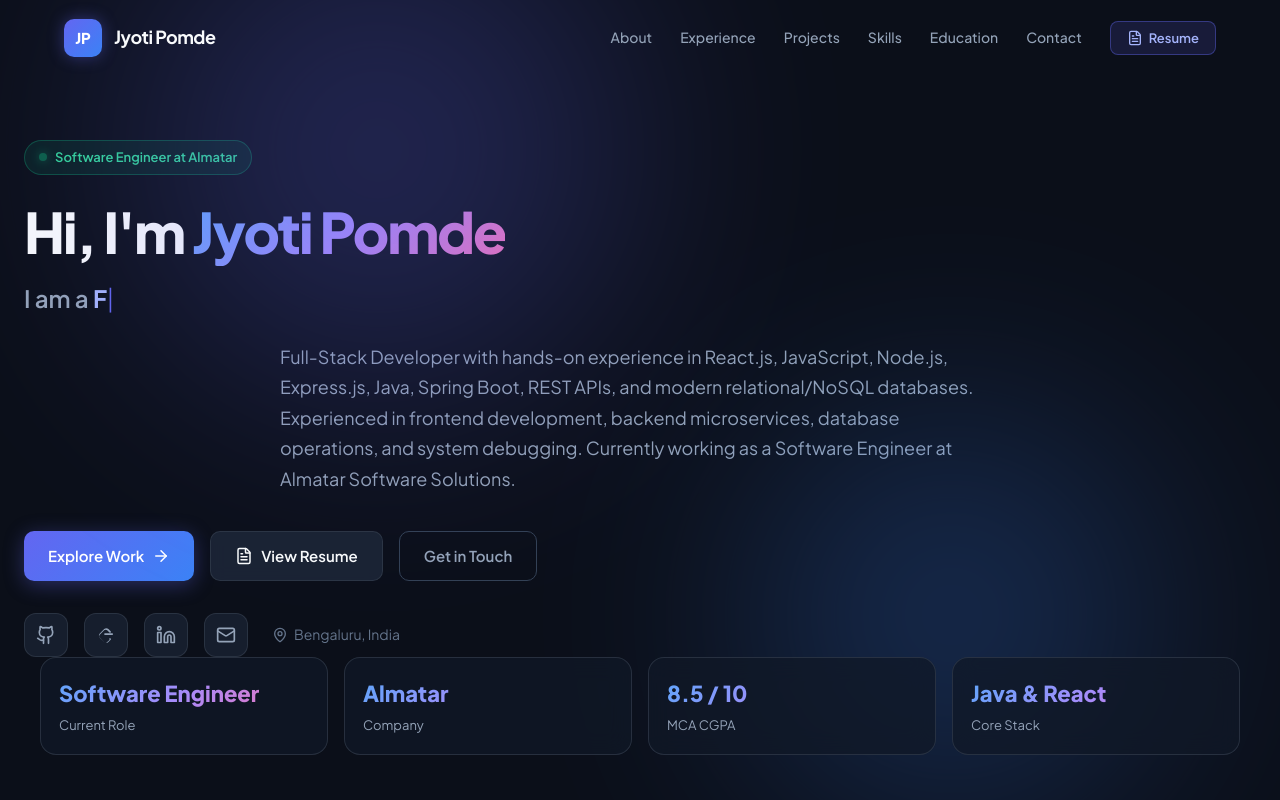
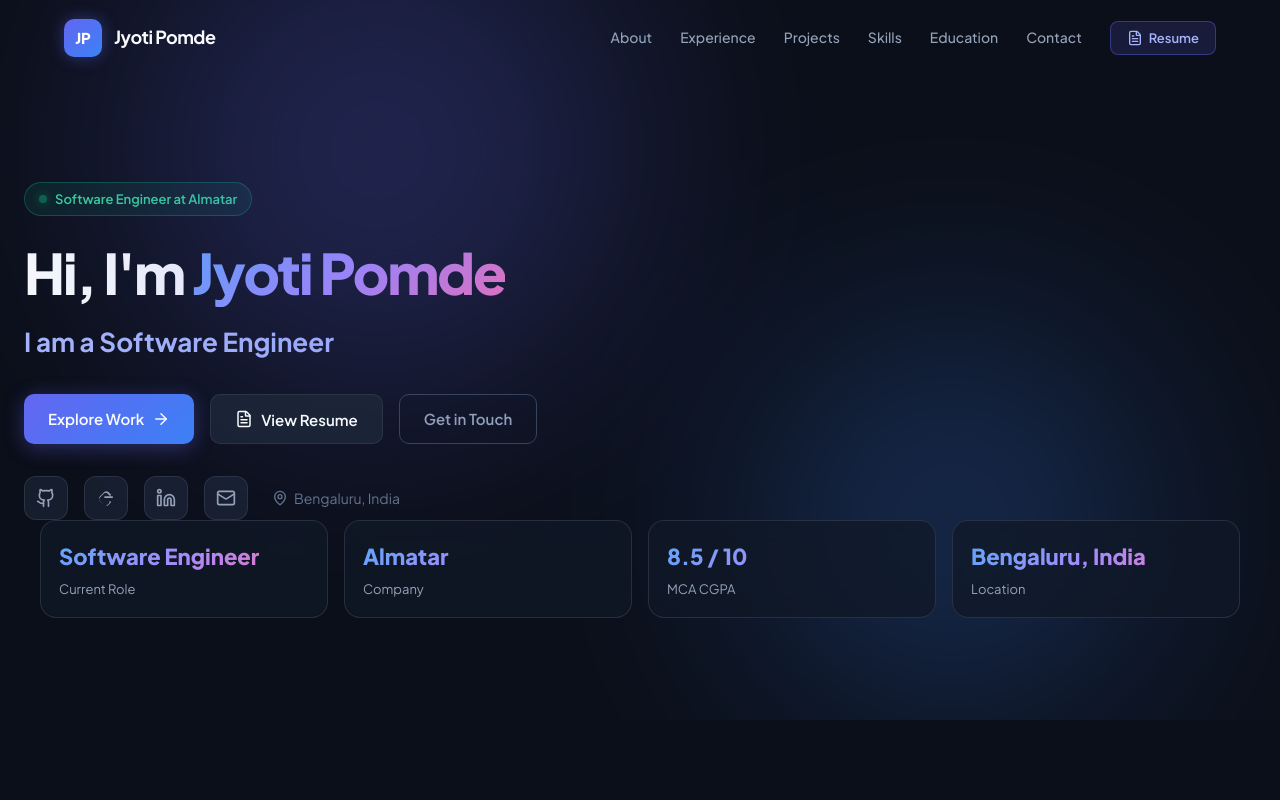
Before and after one commit to jyoti-pomde/Jyoti_portfolio, a React (Vite) app: page / in a window 1280 px wide. Shown: the top 800 px of the page. Built offline with nearby package versions, Linux system fonts and the light colour scheme.

Commit message:
Update hero section to simple Software Engineer tagline without full-stack/java cycling

```diff
--- a/index.html
+++ b/index.html
@@ -4,14 +4,14 @@
     <meta charset="UTF-8" />
     <link rel="icon" type="image/svg+xml" href="/favicon.svg" />
     <meta name="viewport" content="width=device-width, initial-scale=1.0" />
-    <title>Jyoti Pomde | Full-Stack Software Engineer</title>
-    <meta name="description" content="Portfolio of Jyoti Pomde — Full-Stack Software Engineer with experience in Java, Spring Boot, React.js, Node.js, and modern cloud architectures." />
-    <meta name="keywords" content="Jyoti Pomde, Software Engineer, Java Developer, Full Stack Developer, React Developer, Spring Boot, Bengaluru" />
+    <title>Jyoti Pomde | Software Engineer</title>
+    <meta name="description" content="Portfolio of Jyoti Pomde — Software Engineer at Almatar Software Solutions." />
+    <meta name="keywords" content="Jyoti Pomde, Software Engineer, Bengaluru" />
     <meta name="author" content="Jyoti Pomde" />
 
     <!-- Open Graph / Social Media -->
-    <meta property="og:title" content="Jyoti Pomde | Full-Stack Software Engineer" />
-    <meta property="og:description" content="Full-Stack Developer experienced in React.js, Java, Spring Boot, Node.js, and REST APIs." />
+    <meta property="og:title" content="Jyoti Pomde | Software Engineer" />
+    <meta property="og:description" content="Software Engineer at Almatar Software Solutions." />
     <meta property="og:type" content="website" />
 
     <!-- Google Fonts -->
--- a/src/App.css
+++ b/src/App.css
@@ -388,11 +388,10 @@
 }
 
 .hero-role-wrapper {
-  font-size: 24px;
+  font-size: 26px;
   font-weight: 600;
   color: var(--text-secondary);
-  margin-bottom: 24px;
-  min-height: 36px;
+  margin-bottom: 32px;
 }
 
 .dynamic-role {
--- a/src/components/About.jsx
+++ b/src/components/About.jsx
@@ -31,7 +31,7 @@ export default function About() {
         <div className="about-card main-about">
           <h3>Engineering Philosophy</h3>
           <p>
-            I am a full-stack engineer driven by a passion for solving complex software challenges. Currently at <strong>Almatar Software Solutions</strong>, I focus on analyzing and troubleshooting high-volume web service workflows, investigating integration bottlenecks, and ensuring high-availability performance across environments.
+            I am a software engineer driven by a passion for solving complex software challenges. Currently at <strong>Almatar Software Solutions</strong>, I focus on analyzing and troubleshooting high-volume web service workflows, investigating integration bottlenecks, and ensuring high-availability performance across environments.
           </p>
           <p style={{ marginTop: "14px" }}>
             My foundation spans both <strong>Java/Spring Boot enterprise backends</strong> and <strong>React.js dynamic client interfaces</strong>. I value writing maintainable, well-tested code, following Agile/SDLC best practices, and building software that delivers genuine business value.
--- a/src/components/Contact.jsx
+++ b/src/components/Contact.jsx
@@ -29,7 +29,7 @@ export default function Contact() {
     <section id="contact" className="section-container">
       <div className="section-header">
         <h2 className="section-title">Get In Touch</h2>
-        <p className="section-subtitle">Interested in collaborating or discussing full-stack software opportunities? Let's connect.</p>
+        <p className="section-subtitle">Interested in collaborating or discussing software engineering opportunities? Let's connect.</p>
       </div>
 
       <div className="contact-grid">
--- a/src/components/Footer.jsx
+++ b/src/components/Footer.jsx
@@ -17,7 +17,7 @@ export default function Footer() {
             <span className="footer-name">{personalInfo.name}</span>
           </div>
           <p className="footer-tagline">
-            Building scalable backend services and responsive full-stack web applications.
+            Building scalable backend services and responsive modern web applications.
           </p>
         </div>
 
--- a/src/components/Hero.jsx
+++ b/src/components/Hero.jsx
@@ -1,35 +1,9 @@
-import React, { useState, useEffect } from "react";
+import React from "react";
 import { ArrowRight, FileText, Mail, MapPin } from "lucide-react";
 import { GithubIcon, LinkedinIcon, LeetcodeIcon } from "./Icons";
 import { personalInfo } from "../data/portfolioData";
 
 export default function Hero({ onOpenResume }) {
-  const [roleIndex, setRoleIndex] = useState(0);
-  const [displayText, setDisplayText] = useState("");
-  const [isDeleting, setIsDeleting] = useState(false);
-
-  useEffect(() => {
-    const currentRole = personalInfo.roles[roleIndex];
-    const updateSpeed = isDeleting ? 40 : 80;
-
-    const timer = setTimeout(() => {
-      if (!isDeleting) {
-        setDisplayText(currentRole.substring(0, displayText.length + 1));
-        if (displayText.length + 1 === currentRole.length) {
-          setTimeout(() => setIsDeleting(true), 1500);
-        }
-      } else {
-        setDisplayText(currentRole.substring(0, displayText.length - 1));
-        if (displayText.length === 0) {
-          setIsDeleting(false);
-          setRoleIndex((prev) => (prev + 1) % personalInfo.roles.length);
-        }
-      }
-    }, updateSpeed);
-
-    return () => clearTimeout(timer);
-  }, [displayText, isDeleting, roleIndex]);
-
   return (
     <section id="home" className="hero-section">
       <div className="hero-glow hero-glow-1"></div>
@@ -46,12 +20,8 @@ export default function Hero({ onOpenResume }) {
         </h1>
 
         <div className="hero-role-wrapper">
-          <span className="role-prefix">I am a </span>
-          <span className="dynamic-role">{displayText}</span>
-          <span className="cursor">|</span>
+          <span className="dynamic-role">I am a Software Engineer</span>
         </div>
-
-        <p className="hero-description">{personalInfo.bio}</p>
 
         <div className="hero-actions">
           <a href="#projects" className="btn btn-primary">
--- a/src/components/Projects.jsx
+++ b/src/components/Projects.jsx
@@ -16,7 +16,7 @@ export default function Projects() {
     <section id="projects" className="section-container">
       <div className="section-header">
         <h2 className="section-title">Featured Projects</h2>
-        <p className="section-subtitle">Production-grade applications and systems demonstrating full-stack engineering proficiency.</p>
+        <p className="section-subtitle">Production-grade applications and systems demonstrating software engineering proficiency.</p>
       </div>
 
       {/* Filter Tabs */}
--- a/src/data/portfolioData.js
+++ b/src/data/portfolioData.js
@@ -1,10 +1,7 @@
 export const personalInfo = {
   name: "Jyoti Pomde",
   roles: [
-    "Software Engineer",
-    "Java Developer",
-    "Full Stack Developer",
-    "React Developer"
+    "Software Engineer"
   ],
   location: "Bengaluru, India",
   email: "jyotipomde2002@gmail.com",
@@ -12,12 +9,12 @@ export const personalInfo = {
   github: "https://github.com/jyoti-pomde",
   leetcode: "https://leetcode.com/u/Jyoti_Pomde/",
   resumeUrl: "/Jyoti_Pomde_Resume.pdf",
-  bio: "Full-Stack Developer with hands-on experience in React.js, JavaScript, Node.js, Express.js, Java, Spring Boot, REST APIs, and modern relational/NoSQL databases. Experienced in frontend development, backend microservices, database operations, and system debugging. Currently working as a Software Engineer at Almatar Software Solutions.",
+  bio: "Software Engineer experienced in building scalable applications, designing RESTful APIs, and solving complex technical challenges. Currently working as a Software Engineer at Almatar Software Solutions.",
   stats: [
     { label: "Current Role", value: "Software Engineer" },
     { label: "Company", value: "Almatar" },
     { label: "MCA CGPA", value: "8.5 / 10" },
-    { label: "Core Stack", value: "Java & React" }
+    { label: "Location", value: "Bengaluru, India" }
   ]
 };
 
@@ -137,7 +134,7 @@ export const education = [
     location: "Karnataka, India",
     period: "2023 – 2025",
     grade: "CGPA: 8.5",
-    description: "Advanced studies in software engineering, distributed systems, algorithms, and full-stack enterprise application development."
+    description: "Advanced studies in software engineering, distributed systems, algorithms, and enterprise application development."
   },
   {
     degree: "Bachelor of Science in Computer Science (B.Sc Computer Science)",
```
